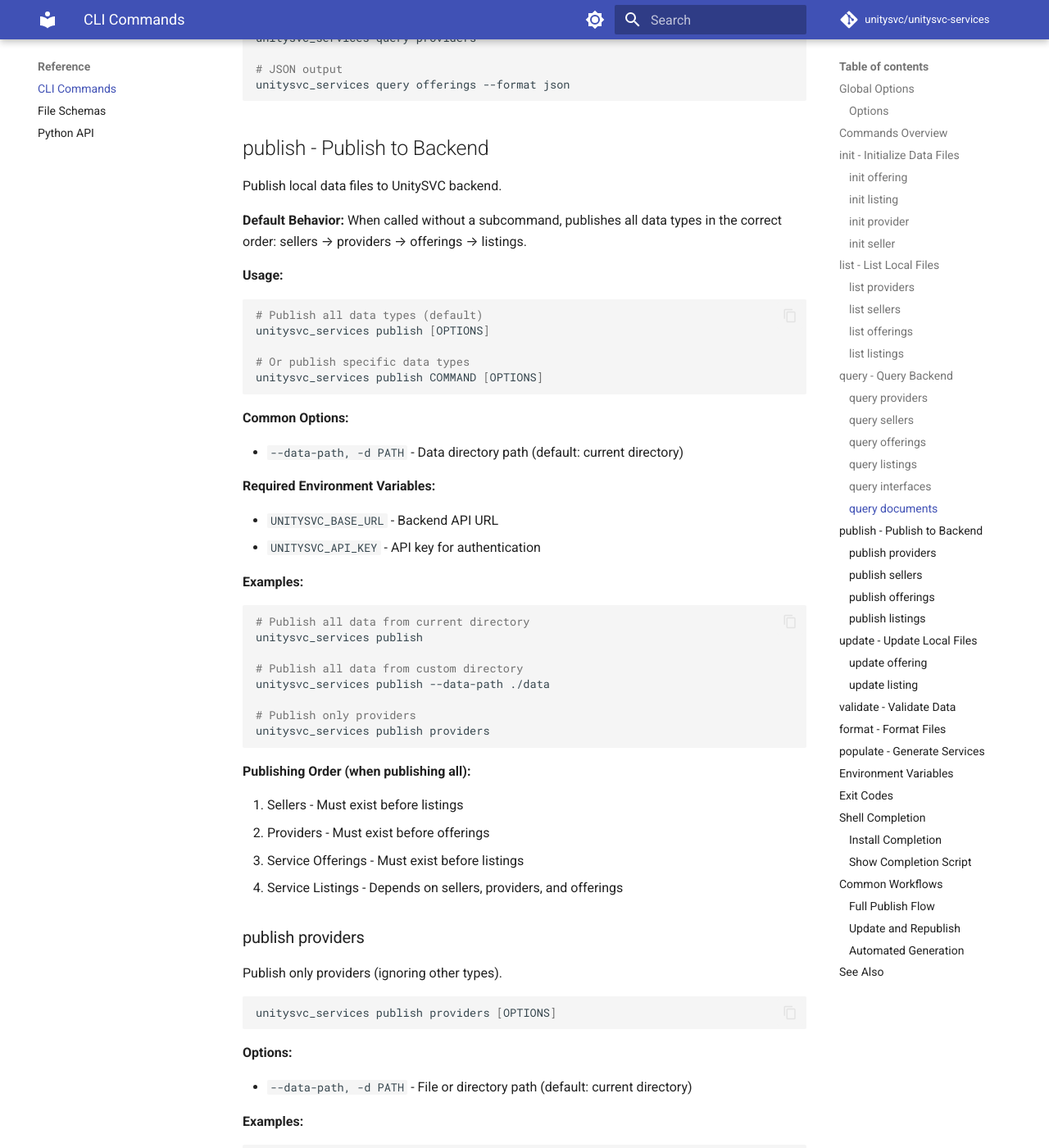
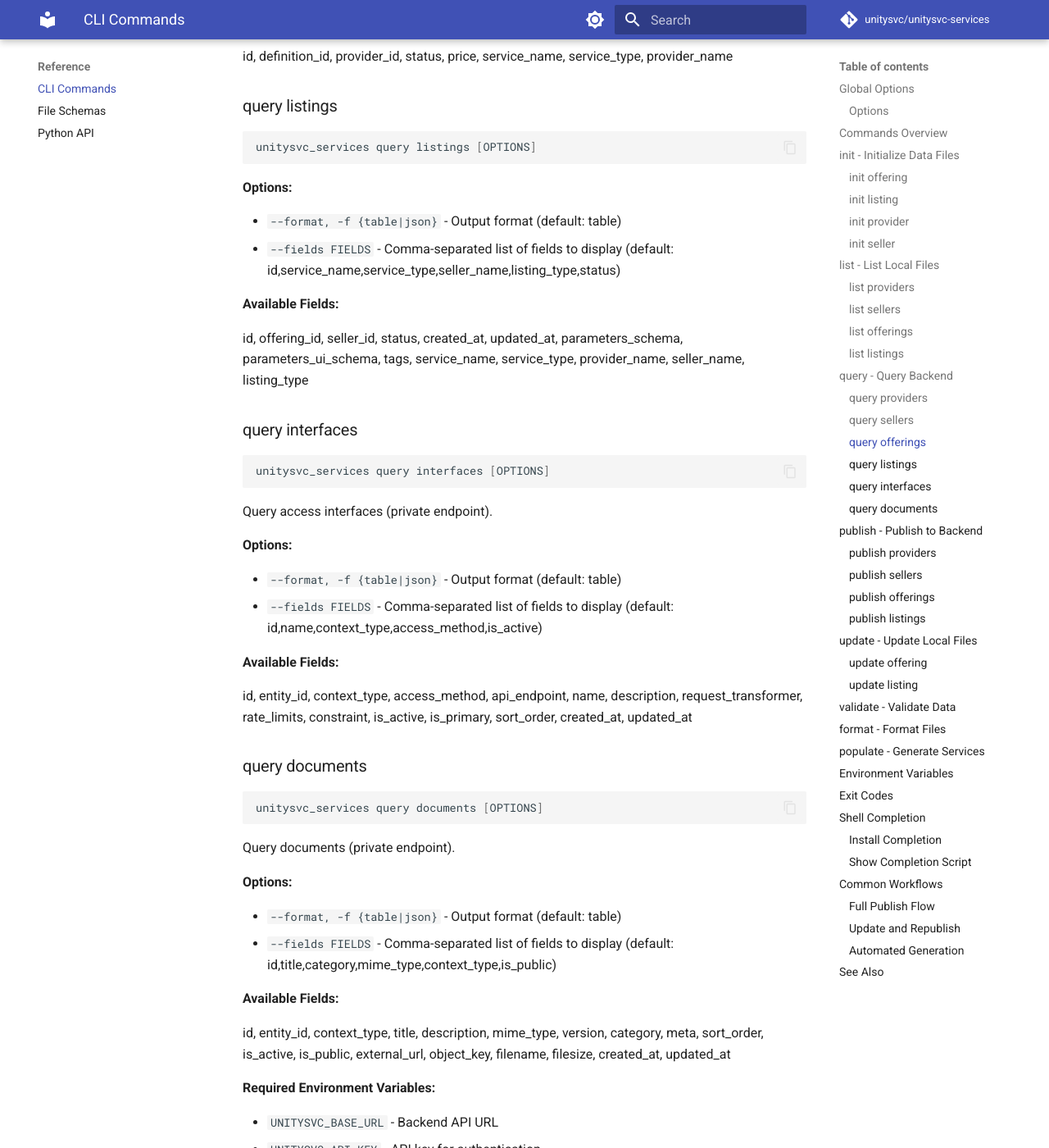
Before and after one commit to unitysvc/unitysvc-services, an MkDocs documentation site: the page built from docs/cli-reference.md, in a window 1280 px wide and 1400 px high, scrolled down 4939 px. Shown: the whole window at 82% size. Built offline with MkDocs 1.6.1 and Material for MkDocs 9.7.7, drawn with Linux system fonts in a browser that asks for light colours; comment, search, counter and statistics services are not loaded; some of the changed text lies outside the part shown.

Commit message:
update documentation

````diff
--- a/docs/cli-reference.md
+++ b/docs/cli-reference.md
@@ -157,6 +157,8 @@ unitysvc_services list listings [DATA_DIR]
 
 Query data from UnitySVC backend API.
 
+All query commands support field selection to customize output columns.
+
 ### query providers
 
 ```bash
@@ -166,11 +168,11 @@ unitysvc_services query providers [OPTIONS]
 **Options:**
 
 -   `--format, -f {table|json}` - Output format (default: table)
+-   `--fields FIELDS` - Comma-separated list of fields to display (default: id,name,display_name,status)
 
-**Required Environment Variables:**
+**Available Fields:**
 
--   `UNITYSVC_BASE_URL` - Backend API URL
--   `UNITYSVC_API_KEY` - API key for authentication
+id, name, display_name, contact_email, secondary_contact_email, homepage, description, status, created_at, updated_at
 
 ### query sellers
 
@@ -178,17 +180,44 @@ unitysvc_services query providers [OPTIONS]
 unitysvc_services query sellers [OPTIONS]
 ```
 
+**Options:**
+
+-   `--format, -f {table|json}` - Output format (default: table)
+-   `--fields FIELDS` - Comma-separated list of fields to display (default: id,name,display_name,seller_type)
+
+**Available Fields:**
+
+id, name, display_name, seller_type, contact_email, secondary_contact_email, homepage, description, business_registration, tax_id, account_manager_id, created_at, updated_at, status
+
 ### query offerings
 
 ```bash
 unitysvc_services query offerings [OPTIONS]
 ```
 
+**Options:**
+
+-   `--format, -f {table|json}` - Output format (default: table)
+-   `--fields FIELDS` - Comma-separated list of fields to display (default: id,service_name,service_type,provider_name,status)
+
+**Available Fields:**
+
+id, definition_id, provider_id, status, price, service_name, service_type, provider_name
+
 ### query listings
 
 ```bash
 unitysvc_services query listings [OPTIONS]
 ```
+
+**Options:**
+
+-   `--format, -f {table|json}` - Output format (default: table)
+-   `--fields FIELDS` - Comma-separated list of fields to display (default: id,service_name,service_type,seller_name,listing_type,status)
+
+**Available Fields:**
+
+id, offering_id, seller_id, status, created_at, updated_at, parameters_schema, parameters_ui_schema, tags, service_name, service_type, provider_name, seller_name, listing_type
 
 ### query interfaces
 
@@ -198,6 +227,15 @@ unitysvc_services query interfaces [OPTIONS]
 
 Query access interfaces (private endpoint).
 
+**Options:**
+
+-   `--format, -f {table|json}` - Output format (default: table)
+-   `--fields FIELDS` - Comma-separated list of fields to display (default: id,name,context_type,access_method,is_active)
+
+**Available Fields:**
+
+id, entity_id, context_type, access_method, api_endpoint, name, description, request_transformer, rate_limits, constraint, is_active, is_primary, sort_order, created_at, updated_at
+
 ### query documents
 
 ```bash
@@ -206,14 +244,37 @@ unitysvc_services query documents [OPTIONS]
 
 Query documents (private endpoint).
 
+**Options:**
+
+-   `--format, -f {table|json}` - Output format (default: table)
+-   `--fields FIELDS` - Comma-separated list of fields to display (default: id,title,category,mime_type,context_type,is_public)
+
+**Available Fields:**
+
+id, entity_id, context_type, title, description, mime_type, version, category, meta, sort_order, is_active, is_public, external_url, object_key, filename, filesize, created_at, updated_at
+
+**Required Environment Variables:**
+
+-   `UNITYSVC_BASE_URL` - Backend API URL
+-   `UNITYSVC_API_KEY` - API key for authentication
+
 **Examples:**
 
 ```bash
-# Table output
+# Table output with default fields
 unitysvc_services query providers
 
 # JSON output
 unitysvc_services query offerings --format json
+
+# Custom fields - show only specific columns
+unitysvc_services query providers --fields id,name,contact_email
+
+# Show all available fields for sellers
+unitysvc_services query sellers --fields id,name,display_name,seller_type,contact_email,homepage,created_at,updated_at
+
+# Custom fields for listings
+unitysvc_services query listings --fields id,service_name,listing_type,status
 ```
 
 ## publish - Publish to Backend
````
Also changed, not shown: README.md (+4 -1 lines), docs/getting-started.md (+8 -0 lines), docs/workflows.md (+9 -0 lines).
